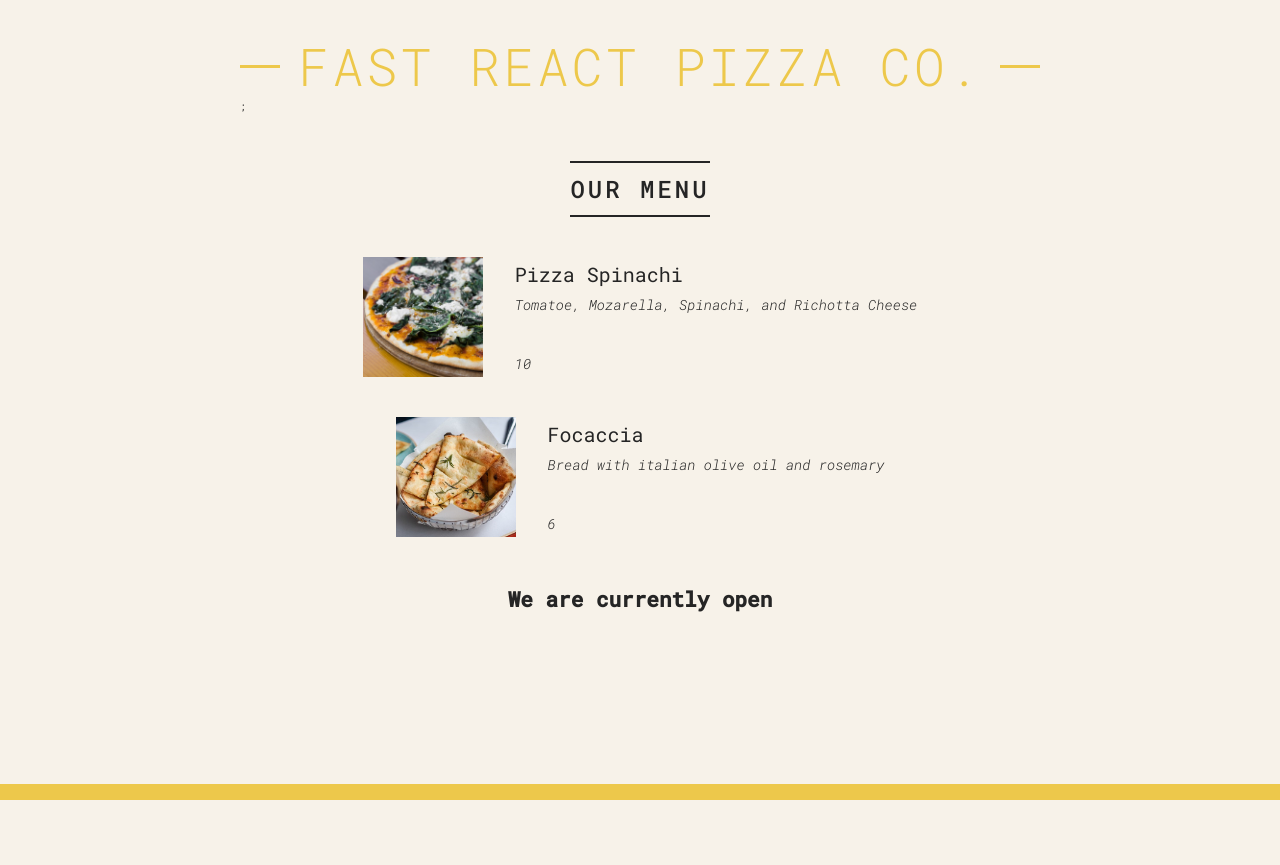
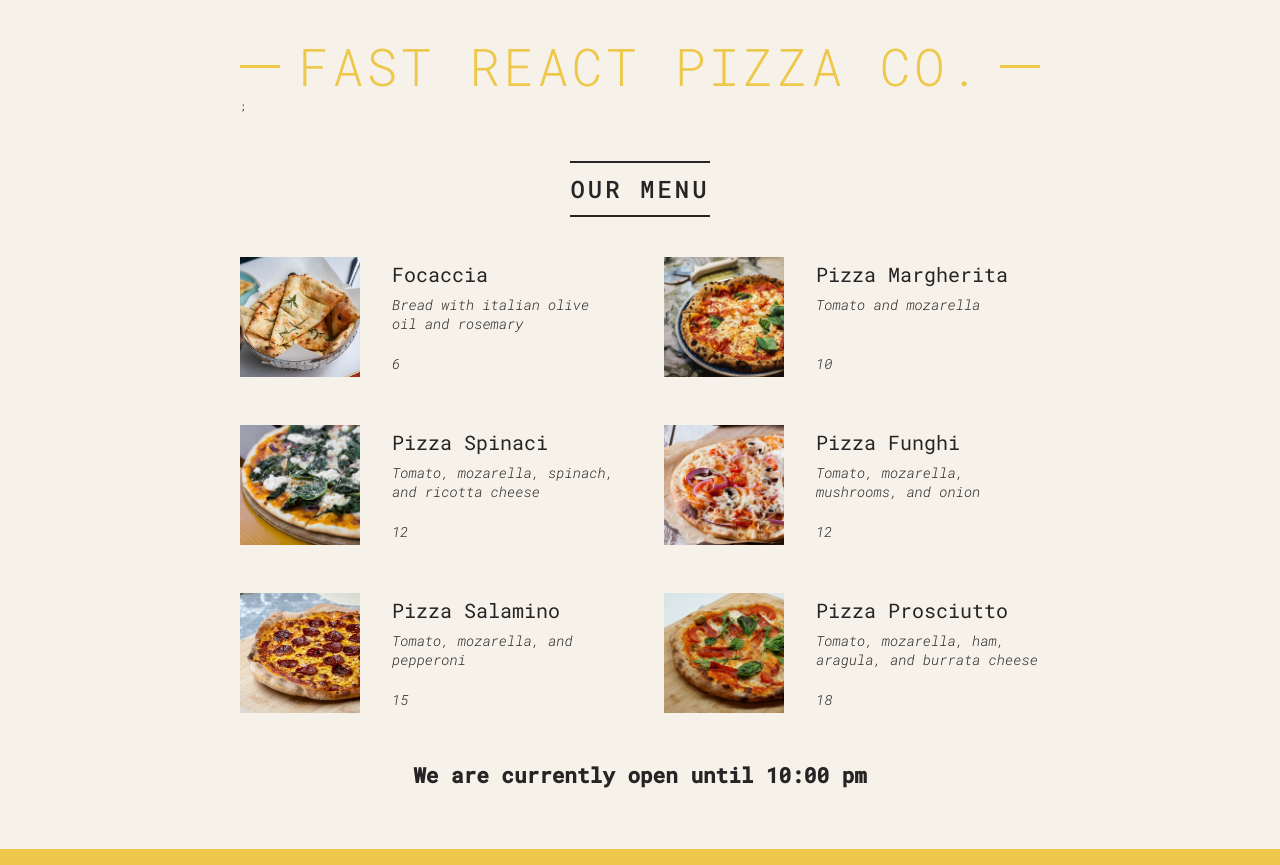
Before and after one commit to UzomaAkpala/Pizza-Company, a React (Create React App) app: page / in a window 1280 px wide. Before the commit the page ends 800 px from the top, so only its background shows below. Built offline with nearby package versions, Linux system fonts and the light colour scheme.

Commit message:
List Rendering in React components

```diff
--- a/src/Footer.js
+++ b/src/Footer.js
@@ -6,9 +6,9 @@ function Footer() {
   return (
     <footer className="footer">
       {isOpen ? (
-        <h2>We are currently open</h2>
+        <h2>We are currently open until {closingHour - 12}:00 pm</h2>
       ) : (
-        <h2>We are currently Closed!</h2>
+        <h2>We are currently Closed until {openHour}:00 am</h2>
       )}
     </footer>
   );
--- a/src/Menu.js
+++ b/src/Menu.js
@@ -49,7 +49,23 @@ function Menu() {
   return (
     <main className="menu">
       <h2>Our menu</h2>
-      <Pizza
+
+      <ul className="pizzas">
+        {pizzaData.map((pizza) => {
+          return (
+            <Pizza
+              name={pizza.name}
+              key={pizza.name}
+              alt={pizza.name}
+              ingredients={pizza.ingredients}
+              photoName={pizza.photoName}
+              price={pizza.price}
+            />
+          );
+        })}
+      </ul>
+
+      {/* <Pizza
         name="Pizza Spinachi"
         alt="Pizza Spinachi"
         ingredients="Tomatoe, Mozarella, Spinachi, and Richotta Cheese"
@@ -63,7 +79,7 @@ function Menu() {
         ingredients="Bread with italian olive oil and rosemary"
         photoName="pizzas/focaccia.jpg"
         price={6}
-      />
+      /> */}
     </main>
   );
 }
--- a/src/Pizza.js
+++ b/src/Pizza.js
@@ -1,6 +1,6 @@
 function Pizza(props) {
   return (
-    <div className="pizza">
+    <li className="pizza">
       <img src={props.photoName} alt={props.alt} />
       <div>
         <h3>{props.name}</h3>
@@ -9,7 +9,7 @@ function Pizza(props) {
           <p>{props.price}</p>
         </span>
       </div>
-    </div>
+    </li>
   );
 }
 
```
